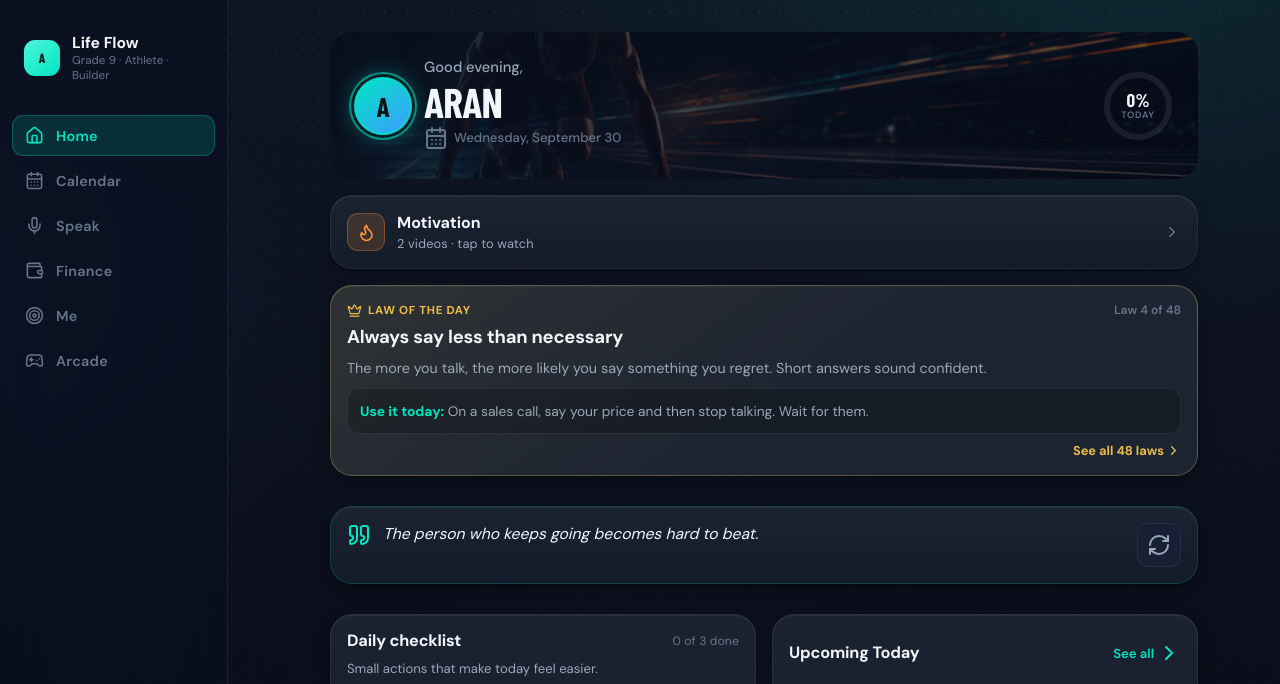
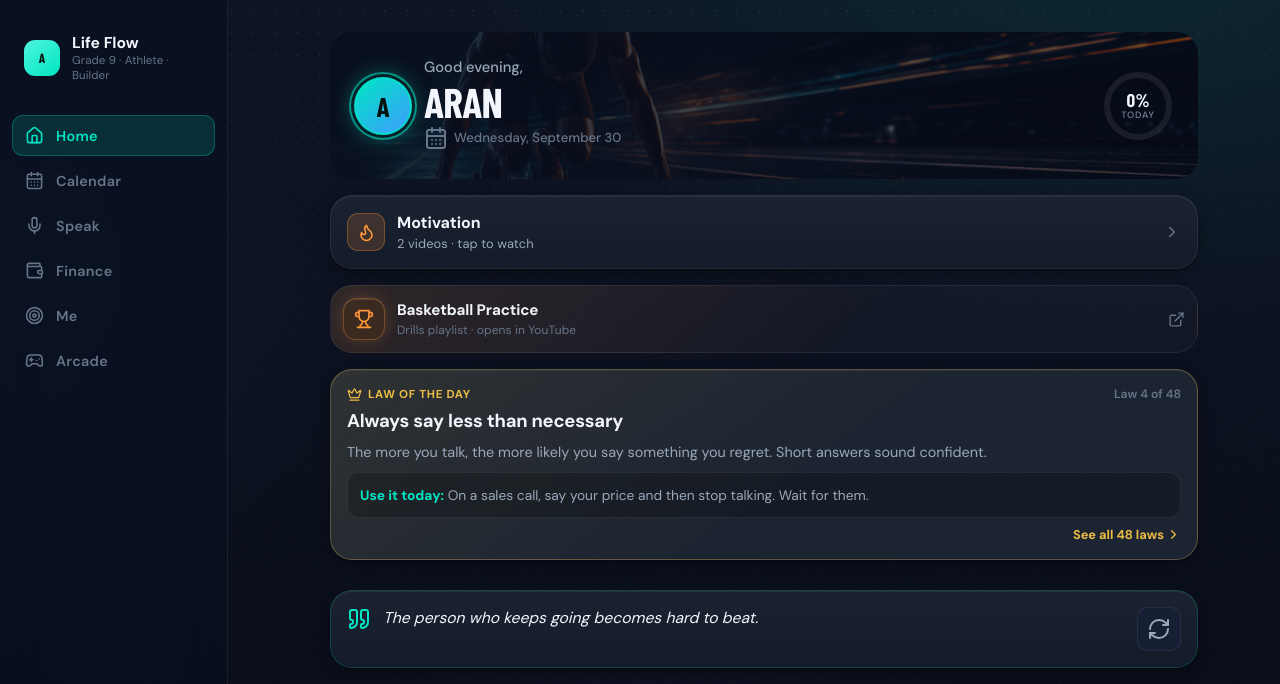
Before and after one commit to aranluxman/aranluxman, a website: page index.html in a window 1280 px wide. Shown: the top 684 px of the page. Drawn offline with nearby package versions, Linux system fonts and the light colour scheme; no server answers.

Commit message:
Add a Basketball Practice button to Home
Links to the basketball drills YouTube playlist in a new tab, styled like
the existing practice links with an orange accent.

Co-Authored-By: Claude Opus 5.5 <noreply@anthropic.com>
Claude-Session: https://claude.ai/code/session_01XUb1QDLYoSkSYBJCsMkkKk

```diff
--- a/index.html
+++ b/index.html
@@ -75,6 +75,16 @@
                 </button>
             </div>
           </section>
+          <a class="practice-link basketball-link"
+             href="https://youtube.com/playlist?list=PLzCTNxyOAjIQn2Jk05xC09_rPOe8VnRyX&amp;si=170cArl9Tfc5BW2K"
+             target="_blank" rel="noopener noreferrer">
+            <span class="practice-link-icon" aria-hidden="true"><i data-lucide="trophy"></i></span>
+            <span class="practice-link-body">
+              <strong>Basketball Practice</strong>
+              <small>Drills playlist &middot; opens in YouTube</small>
+            </span>
+            <i data-lucide="external-link" class="practice-link-go" aria-hidden="true"></i>
+          </a>
           <a class="surface law-day-card" id="lawDayCard" href="/laws" aria-labelledby="lawDayTitle">
             <div class="law-day-top"><span class="law-day-label"><i data-lucide="crown"></i> Law of the day</span><span class="law-day-number" id="lawDayNumber"></span></div>
             <h2 id="lawDayTitle"></h2>
--- a/styles.css
+++ b/styles.css
@@ -4175,8 +4175,26 @@ input.has-error:focus-visible {
   border-color: transparent transparent transparent #fff;
 }
 .motivation-video:hover .motivation-play { transform: scale(1.08); }
+/* Basketball Practice button on Home: a practice-link tinted orange. */
+.basketball-link {
+  margin-block: var(--s-3);
+  border-radius: var(--radius-lg);
+  background:
+    linear-gradient(135deg, color-mix(in srgb, var(--orange) 12%, transparent), transparent 62%),
+    rgba(255, 255, 255, 0.028);
+}
+.basketball-link .practice-link-icon {
+  color: var(--orange);
+  background: color-mix(in srgb, var(--orange) 12%, rgba(0, 0, 0, 0.25));
+  border-color: color-mix(in srgb, var(--orange) 32%, transparent);
+  box-shadow:
+    inset 0 1px 0 rgba(255, 255, 255, 0.11),
+    0 0 20px -8px color-mix(in srgb, var(--orange) 70%, transparent);
+}
+.basketball-link:active .practice-link-go { color: var(--orange); }
 @media (min-width: 1000px) {
   .motivation-card { grid-column: 1 / -1; }
+  .basketball-link { grid-column: 1 / -1; margin-block: 0; }
   .motivation-videos:not([hidden]) { grid-template-columns: repeat(2, minmax(0, 260px)); justify-content: center; }
 }
 
```
